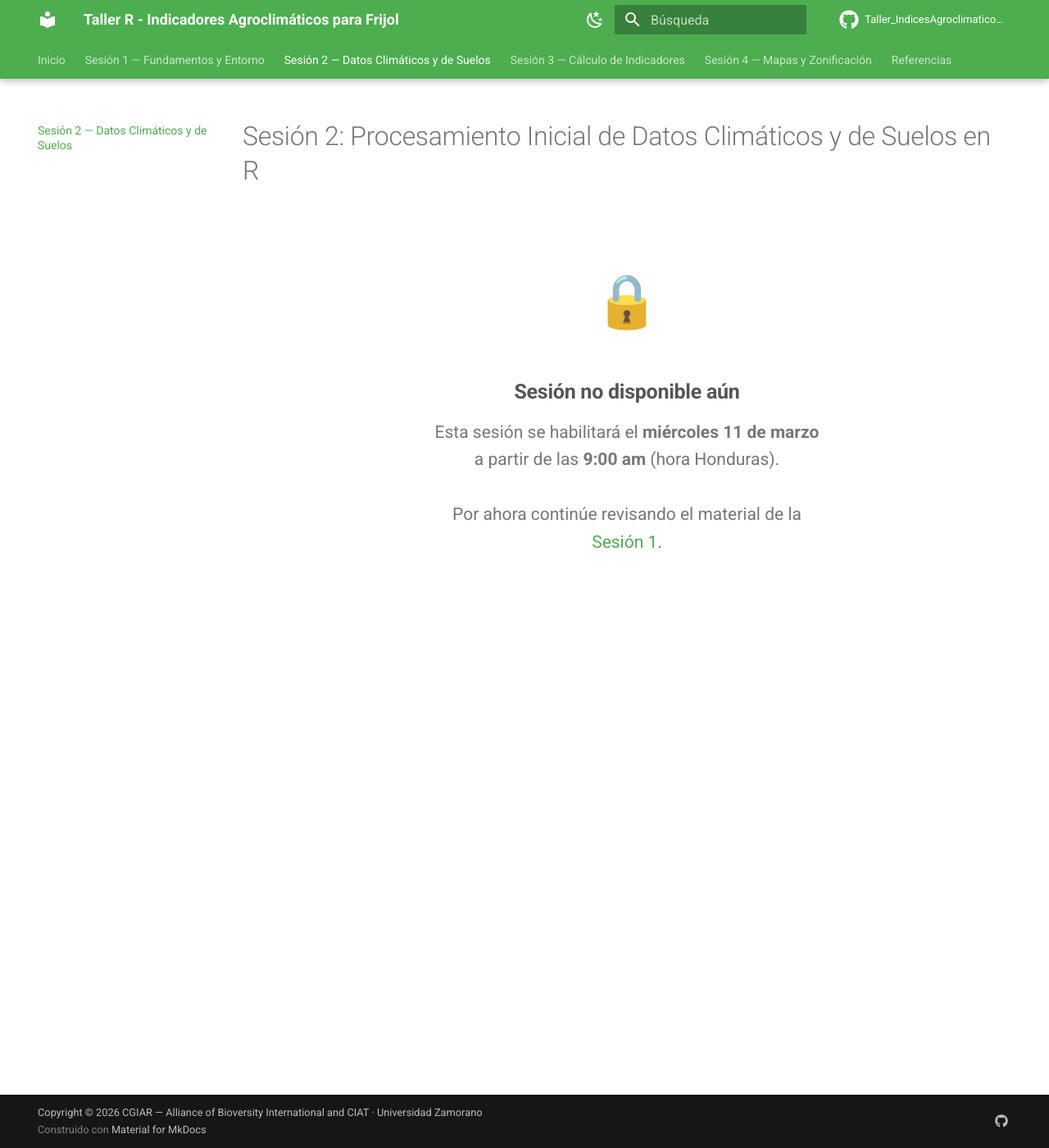
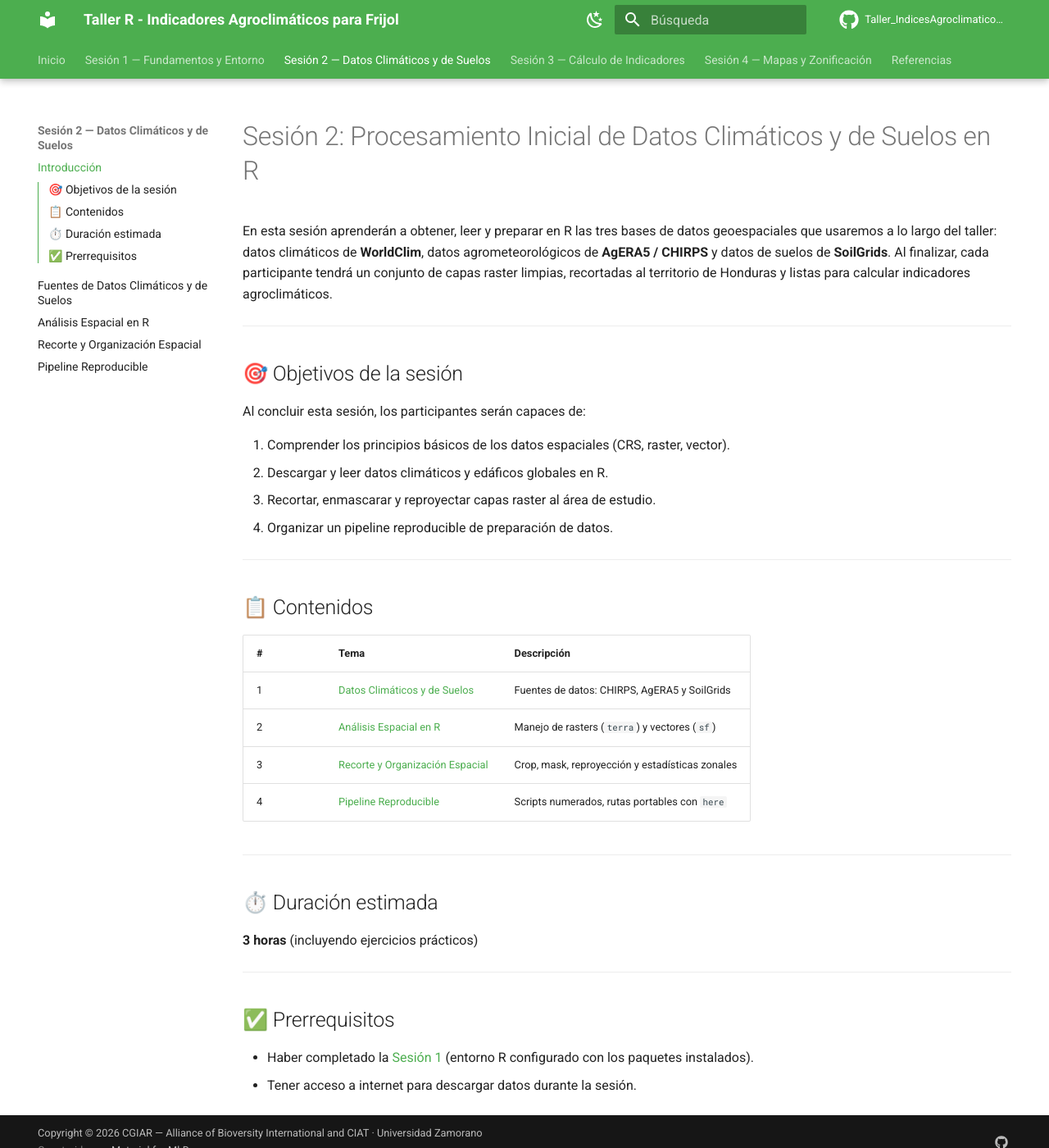
Before and after one commit to cbarriosperez/Taller_IndicesAgroclimaticos_Frijol, an MkDocs documentation site: the page built from docs/sesion2/index.md, in a window 1280 px wide and 1400 px high. Shown: the whole window at 82% size. Built offline with MkDocs 1.6.1 and Material for MkDocs 9.7.7, drawn with Linux system fonts in a browser that asks for light colours.

Commit message:
habilita sesion 2

```diff
--- a/docs/sesion2/index.md
+++ b/docs/sesion2/index.md
@@ -1,12 +1,38 @@
 # Sesión 2: Procesamiento Inicial de Datos Climáticos y de Suelos en R
 
-<div style="text-align: center; padding: 48px 24px;">
-  <div style="font-size: 64px; margin-bottom: 16px;">🔒</div>
-  <h2 style="color: #555; font-weight: 600;">Sesión no disponible aún</h2>
-  <p style="color: #777; font-size: 1.05rem; max-width: 480px; margin: 0 auto;">
-    Esta sesión se habilitará el <strong>miércoles 11 de marzo</strong>
-    a partir de las <strong>9:00 am</strong> (hora Honduras).<br><br>
-    Por ahora continúe revisando el material de la
-    <a href="https://cbarriosperez.github.io/Taller_IndicesAgroclimaticos_Frijol/sesion1/">Sesión 1</a>.
-  </p>
-</div>
+En esta sesión aprenderán a obtener, leer y preparar en R las tres bases de datos geoespaciales que usaremos a lo largo del taller: datos climáticos de **WorldClim**, datos agrometeorológicos de **AgERA5 / CHIRPS** y datos de suelos de **SoilGrids**. Al finalizar, cada participante tendrá un conjunto de capas raster limpias, recortadas al territorio de Honduras y listas para calcular indicadores agroclimáticos.
+
+---
+
+## 🎯 Objetivos de la sesión
+
+Al concluir esta sesión, los participantes serán capaces de:
+
+1. Comprender los principios básicos de los datos espaciales (CRS, raster, vector).
+2. Descargar y leer datos climáticos y edáficos globales en R.
+3. Recortar, enmascarar y reproyectar capas raster al área de estudio.
+4. Organizar un pipeline reproducible de preparación de datos.
+
+---
+
+## 📋 Contenidos
+
+| # | Tema | Descripción |
+|---|------|-------------|
+| 1 | [Datos Climáticos y de Suelos](clima_suelo.md) | Fuentes de datos: CHIRPS, AgERA5 y SoilGrids |
+| 2 | [Análisis Espacial en R](lectura_datos.md) | Manejo de rasters (`terra`) y vectores (`sf`) |
+| 3 | [Recorte y Organización Espacial](recorte_organizacion.md) | Crop, mask, reproyección y estadísticas zonales |
+| 4 | [Pipeline Reproducible](pipeline.md) | Scripts numerados, rutas portables con `here` |
+
+---
+
+## ⏱️ Duración estimada
+
+**3 horas** (incluyendo ejercicios prácticos)
+
+---
+
+## ✅ Prerrequisitos
+
+- Haber completado la [Sesión 1](../sesion1/index.md) (entorno R configurado con los paquetes instalados).
+- Tener acceso a internet para descargar datos durante la sesión.
--- a/mkdocs.yml
+++ b/mkdocs.yml
@@ -76,7 +76,12 @@ nav:
       - Marco Conceptual Agroclimático: sesion1/marco_conceptual.md
       - Indicadores Agroclimáticos — Conceptos Clave: sesion1/indicadores_conceptos.md
       - Configuración del Entorno en R: sesion1/configuracion_r.md
-  - Sesión 2 — Datos Climáticos y de Suelos: sesion2/index.md
+  - Sesión 2 — Datos Climáticos y de Suelos:
+      - Introducción: sesion2/index.md
+      - Fuentes de Datos Climáticos y de Suelos: sesion2/clima_suelo.md
+      - Análisis Espacial en R: sesion2/lectura_datos.md
+      - Recorte y Organización Espacial: sesion2/recorte_organizacion.md
+      - Pipeline Reproducible: sesion2/pipeline.md
   - Sesión 3 — Cálculo de Indicadores: sesion3/index.md
   - Sesión 4 — Mapas y Zonificación: sesion4/index.md
   - Referencias: referencias.md
```
